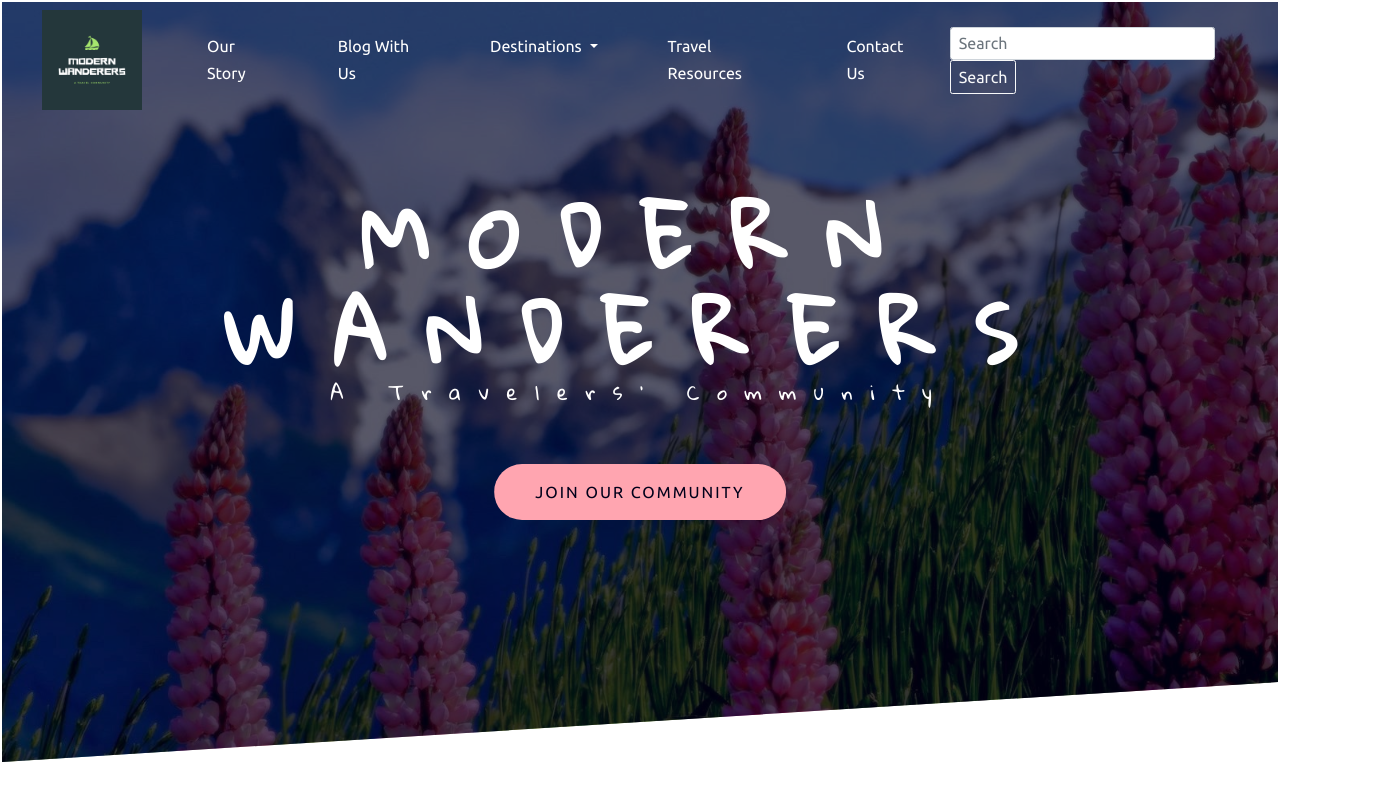
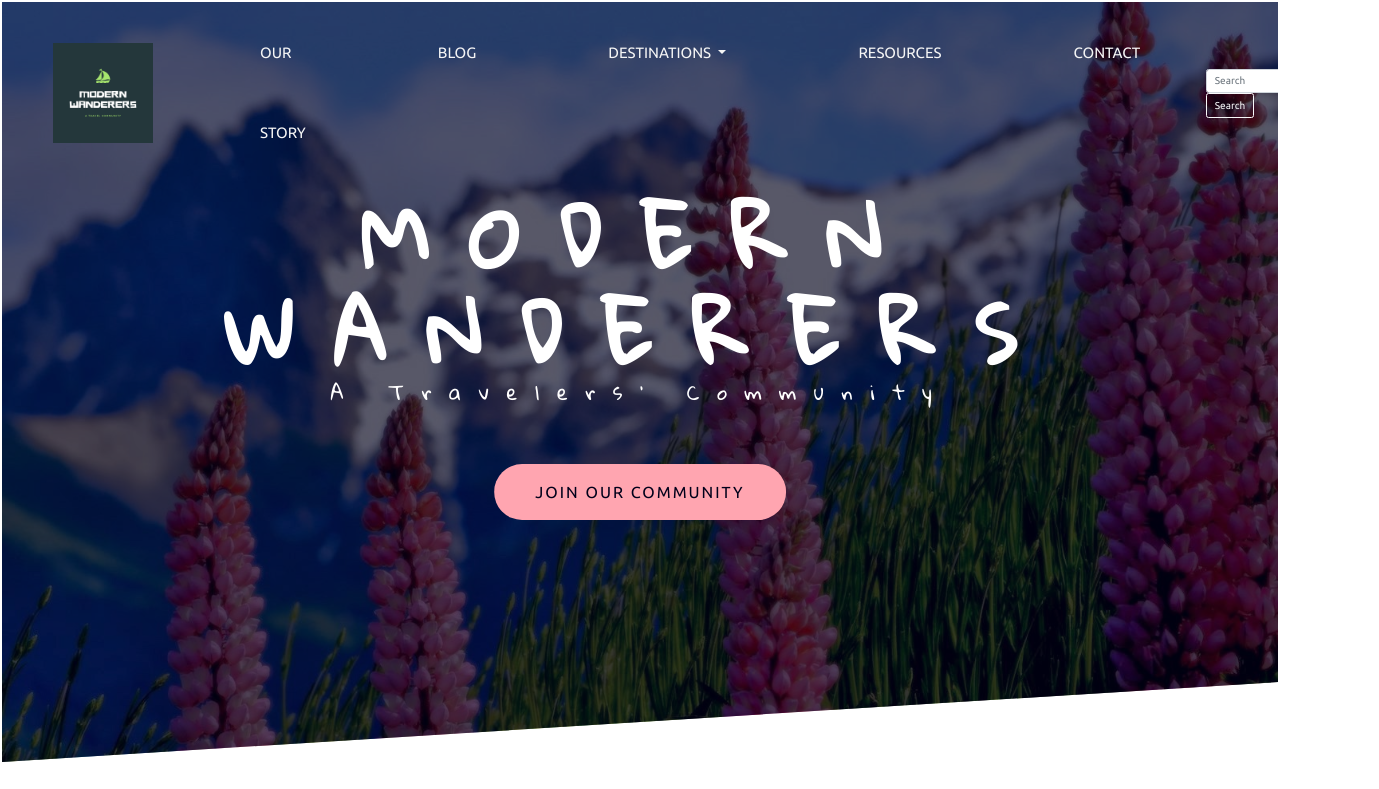
Before and after one commit to MichaelRCullen/Modern-Wanderers, a plain HTML site: page index.html in a window 1280 px wide. Shown: the top 789 px of the page, 1379 px wide, since content can reach past the window. Drawn offline with nearby package versions, Linux system fonts and the light colour scheme.

Commit message:
Experimented with and without Bootstrap navbar

```diff
--- a/index.html
+++ b/index.html
@@ -1,24 +1,24 @@
 <!doctype html>
-<html lang="en">
+<html lang="en" dir="ltr">
   <head>
     <!-- Required meta tags -->
     <meta charset="utf-8">
     <meta name="viewport" content="width=device-width, initial-scale=1, shrink-to-fit=no">
 
-    <!-- Bootstrap and Local CSS / Fonts -->
-    <link rel="stylesheet" href="styles/main.css">
+    <!-- CSS and Fonts -->
+    <link rel="stylesheet" href="styles/menu.css">
     <link rel="stylesheet" href="styles/styles.css">
     <link href="https://fonts.googleapis.com/css2?family=Gloria+Hallelujah&family=Permanent+Marker&family=Ubuntu:wght@300;400;700&display=swap" rel="stylesheet">
 
     <title>Modern Wanderers</title>
   </head>
+
   <body>
-
 <!-- Header Section -->
     <section class="header">
         <div class="header__color-overlay"></div>
 
-    <!-- Navigation Bar-->
+        <!--  Bootstrap navbar  -->
         <nav class="navbar navbar-expand-lg bg-transparent">
             <a class="navbar-brand mx-5" href="index.html"><img src="images/logo/Modern wanderers.png" alt="Modern Wanderers Logo" height="100px" width="100px"></a>
             <button class="navbar-toggler navbar-light" type="button" data-toggle="collapse" data-target="#navbarSupportedContent" aria-controls="navbarSupportedContent" aria-expanded="false" aria-label="Toggle navigation">
@@ -31,7 +31,7 @@
                     <a class="nav-link mx-5" href="#">Our Story <span class="sr-only">(current)</span></a>
                 </li>
                 <li class="nav-item">
-                    <a class="nav-link mx-5" href="#">Blog With Us</a>
+                    <a class="nav-link mx-5" href="#">Blog</a>
                 </li>
                 <li class="nav-item dropdown">
                     <a class="nav-link mx-5 dropdown-toggle" href="#" id="navbarDropdown" role="button" data-toggle="dropdown" aria-haspopup="true" aria-expanded="false">
@@ -50,10 +50,10 @@
                     </div>
                 </li>
                 <li class="nav-item">
-                    <a class="nav-link mx-5" href="#">Travel Resources</a>
+                    <a class="nav-link mx-5" href="#">Resources</a>
                 </li>
                 <li class="nav-item">
-                    <a class="nav-link mx-5" href="#">Contact Us</a>
+                    <a class="nav-link mx-5" href="#">Contact</a>
                 </li>
                 </ul>
                 <form class="form-inline my-2 my-lg-0">
@@ -70,14 +70,9 @@
                     <span class="heading-primary-sub">A Travelers' Community</span>
                 </h1>
                 <!-- <hr>  -->
-                <a href="#" class="btn btn-white btn-animated">Join Our Community</a>
+                <a class="btn btn-white btn-animated" href="#">Join Our Community</a>
             </div>
     </section>
-
-
-
-
-
 
 
 <!-- Recent Posts Section -->
@@ -92,13 +87,5 @@
         <h3>Footer content will go here</h3>
     </footer>
 
-
-
-
-    <!-- Optional JavaScript -->
-    <!-- jQuery first, then Popper.js, then Bootstrap JS -->
-    <script src="https://code.jquery.com/jquery-3.5.1.slim.min.js" integrity="sha384-DfXdz2htPH0lsSSs5nCTpuj/zy4C+OGpamoFVy38MVBnE+IbbVYUew+OrCXaRkfj" crossorigin="anonymous"></script>
-    <script src="https://cdn.jsdelivr.net/npm/popper.js@1.16.0/dist/umd/popper.min.js" integrity="sha384-Q6E9RHvbIyZFJoft+2mJbHaEWldlvI9IOYy5n3zV9zzTtmI3UksdQRVvoxMfooAo" crossorigin="anonymous"></script>
-    <script src="https://stackpath.bootstrapcdn.com/bootstrap/4.5.0/js/bootstrap.min.js" integrity="sha384-OgVRvuATP1z7JjHLkuOU7Xw704+h835Lr+6QL9UvYjZE3Ipu6Tp75j7Bh/kR0JKI" crossorigin="anonymous"></script>
   </body>
 </html>
--- a/styles/styles.css
+++ b/styles/styles.css
@@ -23,7 +23,6 @@ body {
 	font-weight: 400;
 	font-size: 1.6rem;
 	line-height: 1.7;
-	color: #f5f5f5;
 	padding: .2rem;
 }
 
@@ -58,24 +57,37 @@ h1 {
 	width: 100%;
 	height: 100%;
 	background: #00001a;
-
 	opacity: 0.65;
 	position: absolute;
 }
 
-.nav-link,
-.navbar-brand {
-	color: white;
+nav ul {
+	float: right;
+	margin-right: 40rem;
 }
 
-.nav-link:hover {
-	color: #00001a;
+nav li {
+	list-style: none;
+	display: inline-block;
+	margin: 0 3rem;
+	line-height: 8rem;
 }
 
-.dropdown-menu,
-.btn,
-.form-control {
-	font-size: 1.6rem;
+nav a {
+	text-decoration: none;
+	color: #f5f5f5;
+	font-size: 1.5rem;
+	text-transform: uppercase;
+	border: .1rem solid transparent;
+	padding: .7rem 1rem;
+	border-radius: .3rem;
+}
+
+a.active,
+a:hover {
+	border: .1rem solid #fff;
+	color: #f5f5f5;
+	font-weight: 400;
 }
 
 .text-box {
@@ -196,3 +208,20 @@ h1 {
 	background-repeat: no-repeat;
 	background-size: cover;
 }
+
+/* Bootstrap navbar styles
+.nav-link,
+.navbar-brand {
+	color: white;
+}
+
+.nav-link:hover {
+	color: #00001a;
+}
+
+.dropdown-menu,
+.btn,
+.form-control {
+	font-size: 1.6rem;
+}
+*/
```
Also changed, not shown: styles/menu.css (renamed from styles/main.css).
